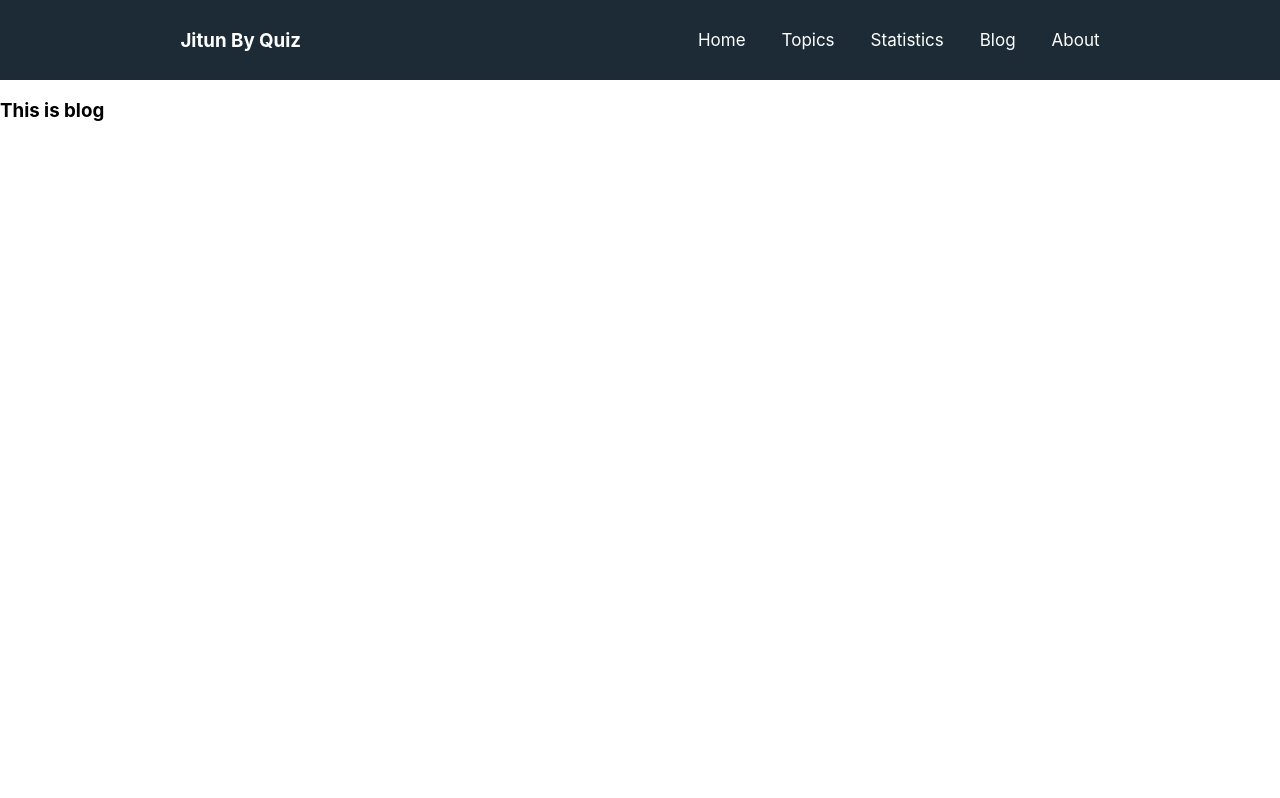
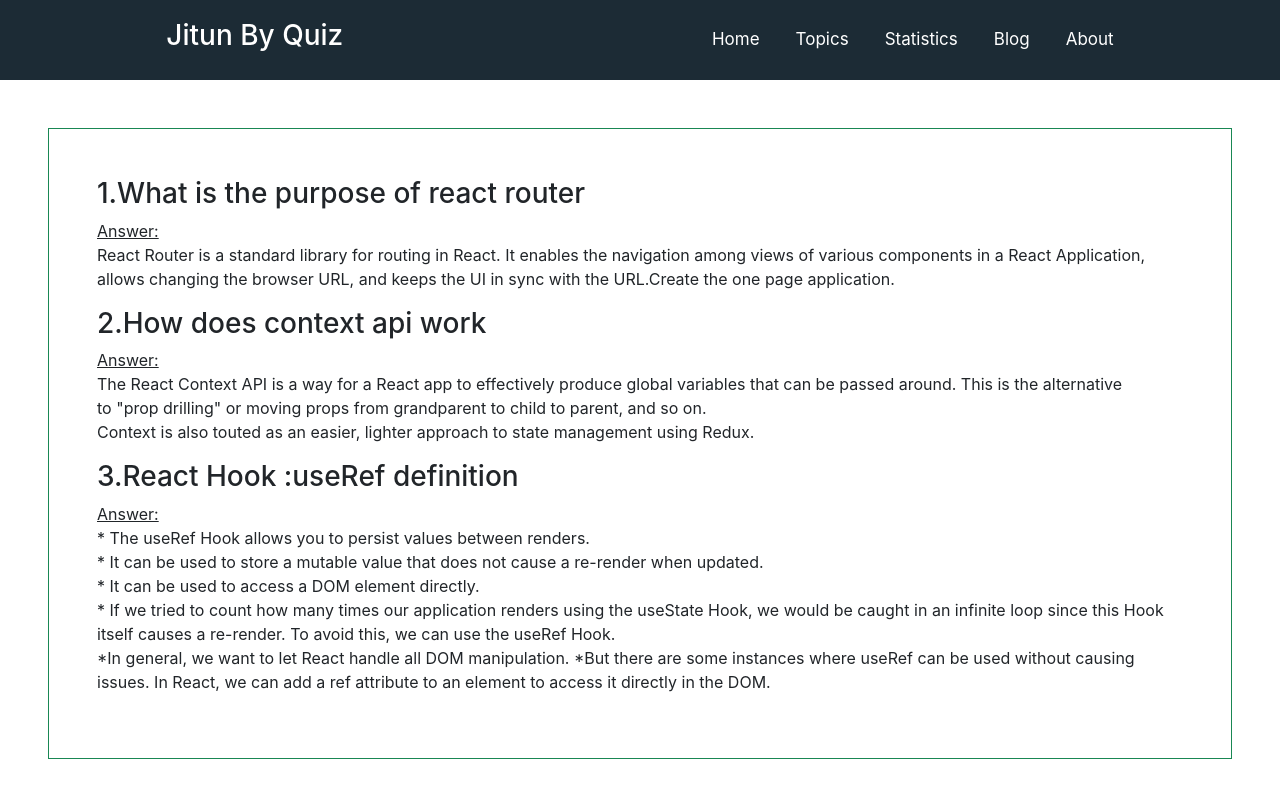
Before and after one commit to rubel17/quiz-website, a React (Create React App) app: page /blog in a window 1280 px wide. Shown: the top 798 px of the page. Built offline with nearby package versions, Linux system fonts and the light colour scheme.

Commit message:
Blog Qustion done

```diff
--- a/package.json
+++ b/package.json
@@ -6,8 +6,10 @@
     "@testing-library/jest-dom": "^5.16.5",
     "@testing-library/react": "^13.4.0",
     "@testing-library/user-event": "^13.5.0",
+    "bootstrap": "^5.2.2",
     "heroicons-react": "^1.4.1",
     "react": "^18.2.0",
+    "react-bootstrap": "^2.5.0",
     "react-dom": "^18.2.0",
     "react-router-dom": "^6.4.2",
     "react-scripts": "5.0.1",
--- a/public/index.html
+++ b/public/index.html
@@ -24,6 +24,9 @@
       work correctly both with client-side routing and a non-root public URL.
       Learn how to configure a non-root public URL by running `npm run build`.
     -->
+    <link href="https://cdn.jsdelivr.net/npm/bootstrap@5.2.2/dist/css/bootstrap.min.css" rel="stylesheet" integrity="sha384-Zenh87qX5JnK2Jl0vWa8Ck2rdkQ2Bzep5IDxbcnCeuOxjzrPF/et3URy9Bv1WTRi" crossorigin="anonymous">
+
+
     <title>Jitun By Quiz</title>
   </head>
   <body>
--- a/src/component/About/About.jsx
+++ b/src/component/About/About.jsx
@@ -2,7 +2,7 @@ import React from 'react';
 
 const About = () => {
     return (
-        <div>
+        <div className='m-5 border border-success p-5'>
            <h2>Play this game to review Programming. <br /> There different types of programming languages in use today and we have been able <br /> to cover each of the major ones in depth. <br /> In this quiz you will get to review all you know about react, Javascript, css , and git.</h2>
         </div>
     );
--- a/src/component/Blog/Blog.jsx
+++ b/src/component/Blog/Blog.jsx
@@ -2,8 +2,39 @@ import React from 'react';
 
 const Blog = () => {
     return (
-        <div>
-            <h3>This is blog</h3>
+        <div className='m-5 border border-success p-5'>
+           <div>
+            <h3>1.What is the purpose of react router</h3>
+            <p><u>Answer:</u> <br />
+            React Router is a standard library for routing in React. It enables the navigation among views of various components in a React Application, <br /> allows changing the browser URL, and keeps the UI in sync with the URL.Create the one page application.
+            </p>
+           </div>
+           <div>
+           <h3>2.How does context api work</h3>
+            <p><u>Answer:</u> <br />
+            The React Context API is a way for a React app to effectively produce global variables that can be passed around. This is the alternative <br /> to "prop drilling" or moving props from grandparent to child to parent, and so on. <br /> Context is also touted as an easier, lighter approach to state management using Redux.
+            </p>
+           </div>
+           <div>
+           <h3>3.React Hook :useRef definition</h3>
+            <p><u>Answer:</u> <br />
+            * The useRef Hook allows you to persist values between renders. <br />
+
+            * It can be used to store a mutable value that does not cause a re-render when updated. <br />
+
+            * It can be used to access a DOM element directly. <br />
+
+            * If we tried to count how many times our application renders using the useState Hook, we would be caught in an infinite loop since this Hook itself causes a re-render.
+
+            To avoid this, we can use the useRef Hook. <br />
+
+            *In general, we want to let React handle all DOM manipulation.
+
+            *But there are some instances where useRef can be used without     causing issues.
+
+             In React, we can add a ref attribute to an element to access it directly in the DOM.
+            </p>
+           </div>
         </div>
     );
 };
--- /dev/null
+++ b/src/component/ErrorPage.jsx/ErrorPage.css
@@ -0,0 +1,12 @@
+.error-img{
+    /* text-align: center; */
+    width: 500px;
+    height: 500px;
+}
+.link{
+    text-decoration: none;
+    background-color: blue;
+    padding: 15px;
+    color: white;
+    margin-bottom: 30px;
+}
--- /dev/null
+++ b/src/component/ErrorPage.jsx/ErrorPage.jsx
@@ -0,0 +1,53 @@
+import React from 'react';
+import { Link } from 'react-router-dom';
+import './ErrorPage.css';
+
+const ErrorPage = () => {
+  return (
+    <section className=' flex items-center h-screen p-16 bg-gray-100 text-gray-900'>
+      <div className='error-img container flex flex-col items-center justify-center px-5 mx-auto my-8'>
+        <svg
+          xmlns='http://www.w3.org/2000/svg'
+          viewBox='0 0 512 512'
+          className='w-40 h-40 text-gray-600'
+        >
+          <path
+            fill='currentColor'
+            d='M256,16C123.452,16,16,123.452,16,256S123.452,496,256,496,496,388.548,496,256,388.548,16,256,16ZM403.078,403.078a207.253,207.253,0,1,1,44.589-66.125A207.332,207.332,0,0,1,403.078,403.078Z'
+          ></path>
+          <rect
+            width='176'
+            height='32'
+            x='168'
+            y='320'
+            fill='currentColor'
+          ></rect>
+          <polygon
+            fill='currentColor'
+            points='210.63 228.042 186.588 206.671 207.958 182.63 184.042 161.37 162.671 185.412 138.63 164.042 117.37 187.958 141.412 209.329 120.042 233.37 143.958 254.63 165.329 230.588 189.37 251.958 210.63 228.042'
+          ></polygon>
+          <polygon
+            fill='currentColor'
+            points='383.958 182.63 360.042 161.37 338.671 185.412 314.63 164.042 293.37 187.958 317.412 209.329 296.042 233.37 319.958 254.63 341.329 230.588 365.37 251.958 386.63 228.042 362.588 206.671 383.958 182.63'
+          ></polygon>
+        </svg>
+        <div className='max-w-md text-center'>
+          <h2 className='mb-8 font-extrabold text-9xl text-gray-600'>
+            <span className='sr-only'>Error</span>404
+          </h2>
+          <p className='text-2xl font-semibold md:text-3xl mb-8'>
+            Sorry, we couldn't find this page.
+          </p>
+          <Link
+            to='/'
+            className='link px-8 py-3 font-semibold rounded bg-cyan-200 text-gray-900'
+          >
+            Back to homepage
+          </Link>
+        </div>
+      </div>
+    </section>
+  )
+}
+
+export default ErrorPage
```
Also changed, not shown: src/App.js (+6 -1 lines), 1 other file (tests, documents, lock files or other folders).
